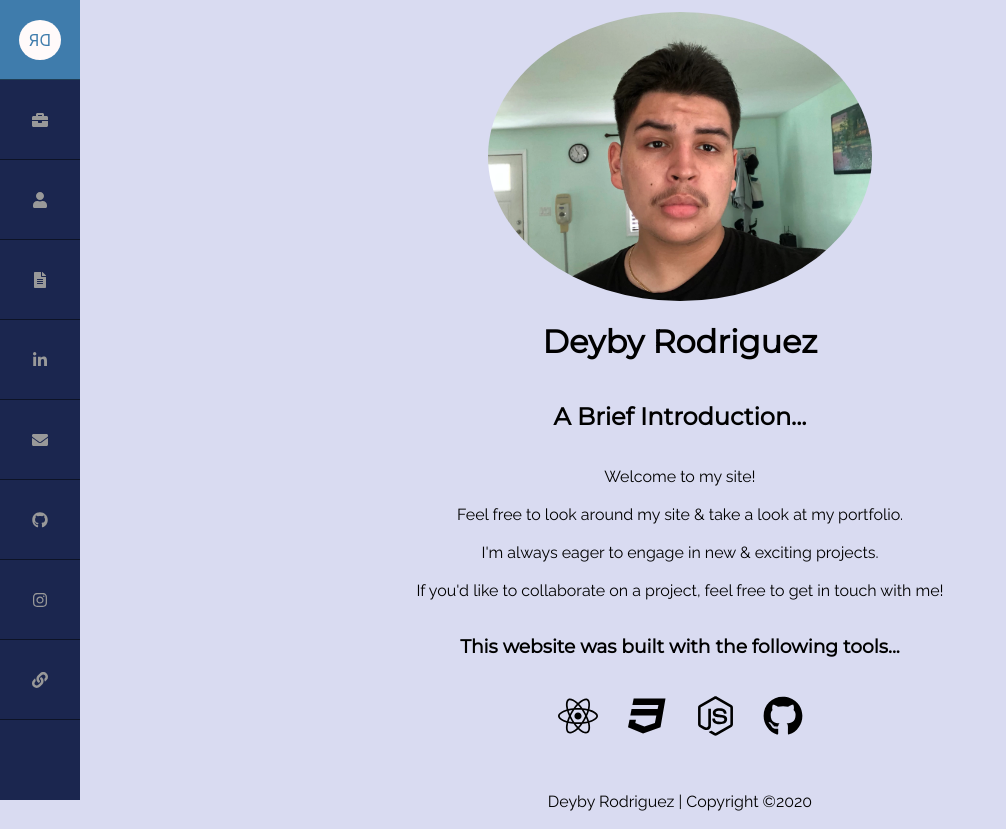
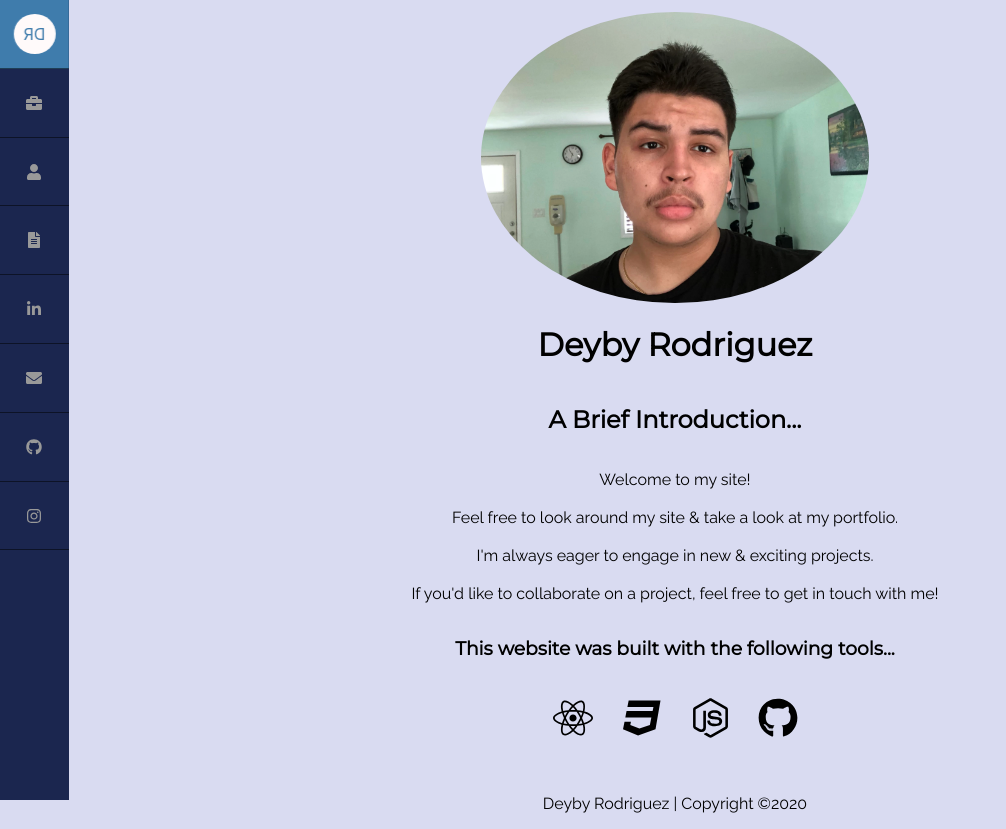
Before and after one commit to deybyr647/personal-site-v2, a React (Create React App) app: page / in a window 1280 px wide. Shown: the whole page, without its empty margins (0-1006 px from the left). Built offline with nearby package versions, Linux system fonts and the light colour scheme.

Commit message:
Navbar css edits

```diff
--- a/src/components/iconmenu/iconmenu.css
+++ b/src/components/iconmenu/iconmenu.css
@@ -13,9 +13,9 @@
 
 .cbp-vimenu li a {
 	display: block;
-	height: 5em;
-	width: 5em;
-	line-height: 5em;
+	height: 4.3em;
+	width: 4.3em;
+	line-height: 4.3em;
 	text-align: center;
 	color: #999;
 	position: relative;
--- a/src/components/iconmenu/iconmenu.js
+++ b/src/components/iconmenu/iconmenu.js
@@ -1,7 +1,7 @@
 import React from 'react';
 import './iconmenu.css';
 import { FontAwesomeIcon } from '@fortawesome/react-fontawesome'
-import { faBriefcase, faFileAlt, faLink, faUser, faEnvelope } from '@fortawesome/free-solid-svg-icons';
+import { faBriefcase, faFileAlt, faUser, faEnvelope } from '@fortawesome/free-solid-svg-icons';
 import { faLinkedinIn, faInstagram, faGithub } from '@fortawesome/free-brands-svg-icons';
 import { Link } from "react-router-dom";
 
@@ -43,11 +43,6 @@ let extLinks = [
         icon: <FontAwesomeIcon icon={faInstagram}/>,
         url: 'https://instagram.com/deybyr647',
         title: 'Instagram'
-    },
-    {
-        icon: <FontAwesomeIcon icon={faLink}/>,
-        url: '',
-        title: 'Old Site'
     }
 ]
 
--- a/src/index.css
+++ b/src/index.css
@@ -38,7 +38,7 @@ p{
   align-items: center;
   flex-flow: row wrap;
   margin: 0 auto;
-  padding-left: 80px;
+  padding-left: 70px;
 }
 
 li, a {
```
